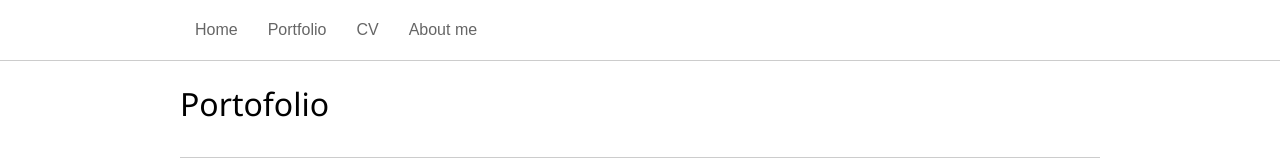
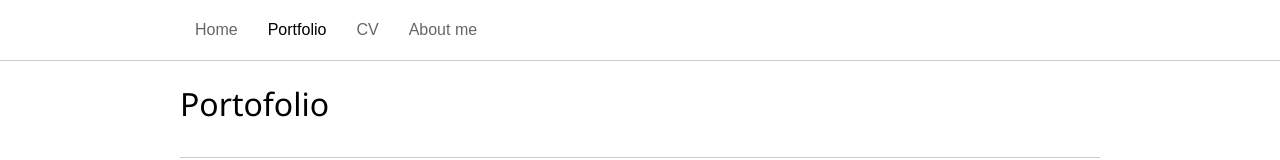
Before and after one commit to FiZufa/personal-website, a Nuxt app: page /portofolio in a window 1280 px wide. Shown: the top 160 px of the page. Built offline with nearby package versions, Linux system fonts and the light colour scheme.

Commit message:
pages linked

```diff
--- a/components/Header.vue
+++ b/components/Header.vue
@@ -3,13 +3,13 @@
 
         <div class="menus">
 
-            <button class="java-btn" @click="gotoAnotherPage('/')">Home</button>
+            <button class="java-btn" :class="{ active: $route.path === '/' }" @click="gotoAnotherPage('/')">Home</button>
 
-            <button class="user-btn" @click="gotoAnotherPage('/')">Portfolio</button>
+            <button class="user-btn" :class="{ active: $route.path === '/portofolio' }" @click="gotoAnotherPage('/portofolio')">Portfolio</button>
 
-            <button class="error-btn" @click="gotoAnotherPage('/')">CV</button>
+            <button class="error-btn" :class="{ active: $route.path === '/cv' }" @click="gotoAnotherPage('/cv')">CV</button>
 
-            <button class="answer-btn" @click="gotoAnotherPage('/')">About me</button>
+            <button class="answer-btn" :class="{ active: $route.path === '/about' }" @click="gotoAnotherPage('/')">About me</button>
 
         </div>
 
@@ -17,6 +17,13 @@
 
 </template>
 <script>
+export default {
+  methods: {
+    gotoAnotherPage(path) {
+      this.$router.push(path);
+    },
+  },
+};
 
 </script>
 <style>
@@ -58,7 +65,7 @@ html, body {
     align-items: center;
   }
 
-  button {
+  .menus button {
     display: flex;
     flex-direction: row;
     align-items: center;
@@ -71,7 +78,11 @@ html, body {
     opacity: 60%;
   }
 
-  button:hover {
+  .menus button:hover {
+    opacity: 100%;
+  }
+
+  .menus button.active {
     opacity: 100%;
   }
 
```
